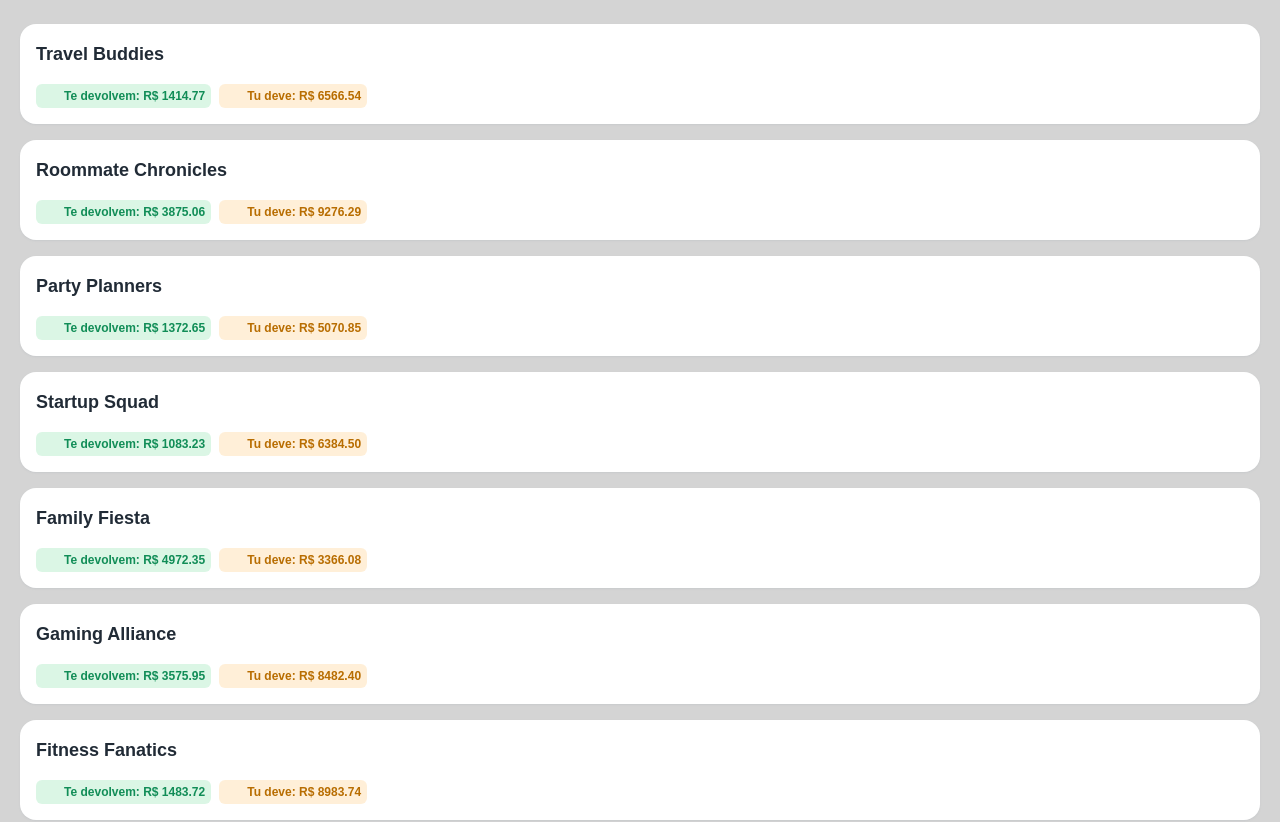
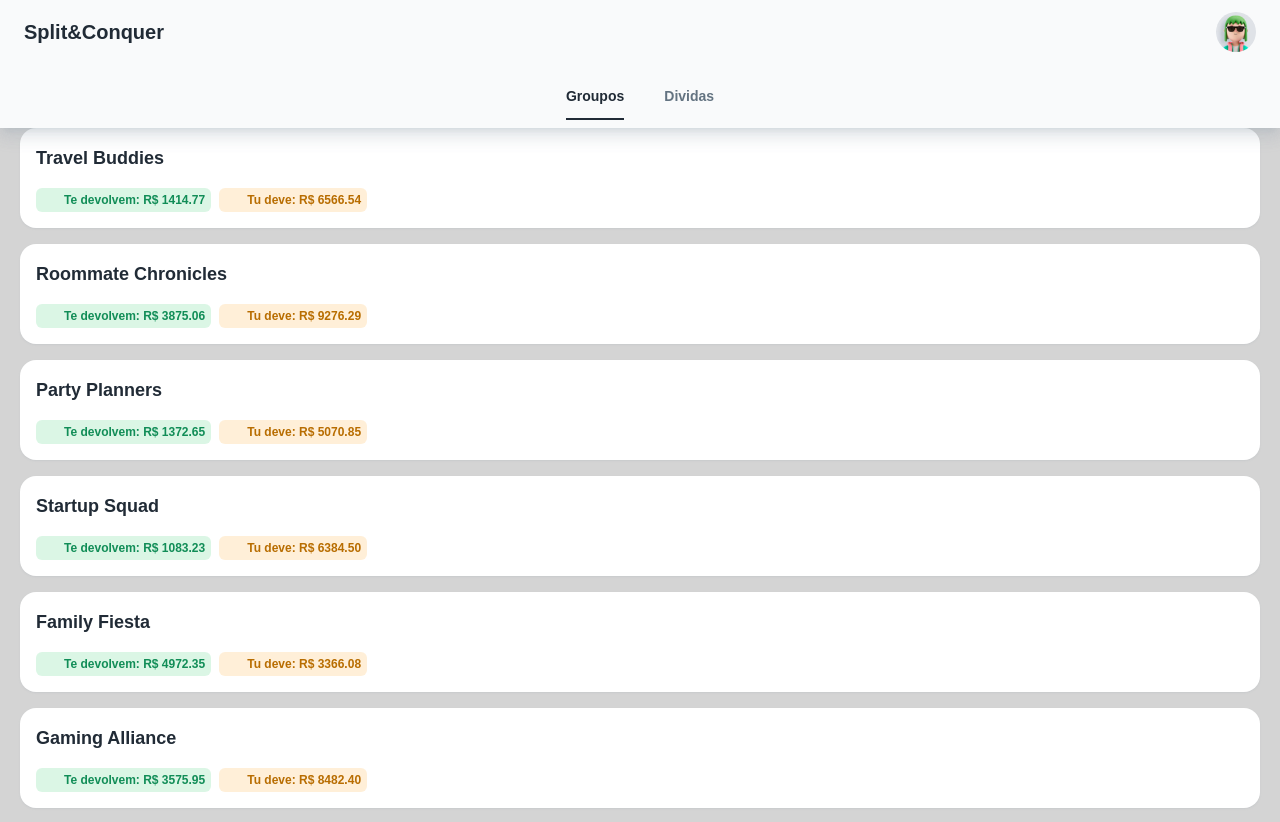
Before and after one commit to Grupo-de-TCP/INF01120_Grupo2, a React app in the folder front/: page /groups in a window 1280 px wide. Shown: the top 822 px of the page. Built offline with nearby package versions, Linux system fonts and the light colour scheme; no server answers; the HTML template or start-up script is replaced by a standard one.

Commit message:
- add nav user

```diff
--- a/front/src/app/app.routes.tsx
+++ b/front/src/app/app.routes.tsx
@@ -1,19 +1,37 @@
+import { Box } from "@mui/system"
+import { NavUser } from "interface/components/navs/nav-user/nav-user.component"
 import React from "react"
-import { Navigate, useRoutes } from "react-router-dom"
+import { Navigate, Outlet, useRoutes } from "react-router-dom"
 
 const GroupsModule = React.lazy(() => import("../interface/pages/groups/groups.module"))
 
+const Layout = () => {
+  return (
+    <Box component="main">
+      <NavUser />
+      <Outlet />
+    </Box>
+  )
+}
+
 export const AppRoutes = () => {
-  const routes = useRoutes([
+  const routes = useRoutes([{
+    element: <Layout />,
+    children: [
       {
         path: "/groups/*",
         element: <GroupsModule />
       },
       {
+        path: "/debts/*",
+        element: <div />
+      },
+      {
         path: "*",
         element: <Navigate to="/groups" />
       }
-  ])
+    ]
+  }])
 
   return routes
 }
--- /dev/null
+++ b/front/src/interface/components/navs/nav-user/nav-user.component.tsx
@@ -0,0 +1,47 @@
+import { AppBar, Avatar, Box, Tab, Tabs, Toolbar, Typography } from "@mui/material"
+import avatarFake from "assets/avatar-fake.png"
+import { useMatch, useNavigate } from "react-router-dom"
+
+
+export const NavUser = () => {
+
+  const match = useMatch("/:tab/*")
+  const tab = match?.params.tab || "groups"
+
+  const navigate = useNavigate();
+
+  return (
+    <Box pb="104px">
+      <AppBar
+        position="fixed"
+        color="default"
+        elevation={10}
+      >
+        <Toolbar>
+          <Typography variant="h5">
+            Split&Conquer
+          </Typography>
+          <Box flexGrow={1} />
+          <Avatar
+            src={avatarFake}
+            sx={{
+              width: 40,
+              height: 40,
+            }}
+          />
+        </Toolbar>
+        <Toolbar sx={{ minHeight: "auto", justifyContent: "center" }}>
+          <Tabs
+            value={tab}
+            onChange={(_e,v) => {
+              navigate(`/${v}`)
+            }}
+          >
+            <Tab value="groups" label="Groupos" />
+            <Tab value="debts" label="Dividas" />
+          </Tabs>
+        </Toolbar>
+      </AppBar>
+    </Box>
+  )
+}
--- a/front/src/theme/core/components/appbar.component-style.tsx
+++ b/front/src/theme/core/components/appbar.component-style.tsx
@@ -11,7 +11,6 @@ const MuiAppBar: Components<Theme>["MuiAppBar"] = {
   /** **************************************
    * STYLE
    *************************************** */
-  styleOverrides: { root: { boxShadow: "none" } },
 };
 
 // ----------------------------------------------------------------------
```
Also changed, not shown: front/src/assets/avatar-fake.png (added). Lines whose indentation alone changed are shown as unchanged.
